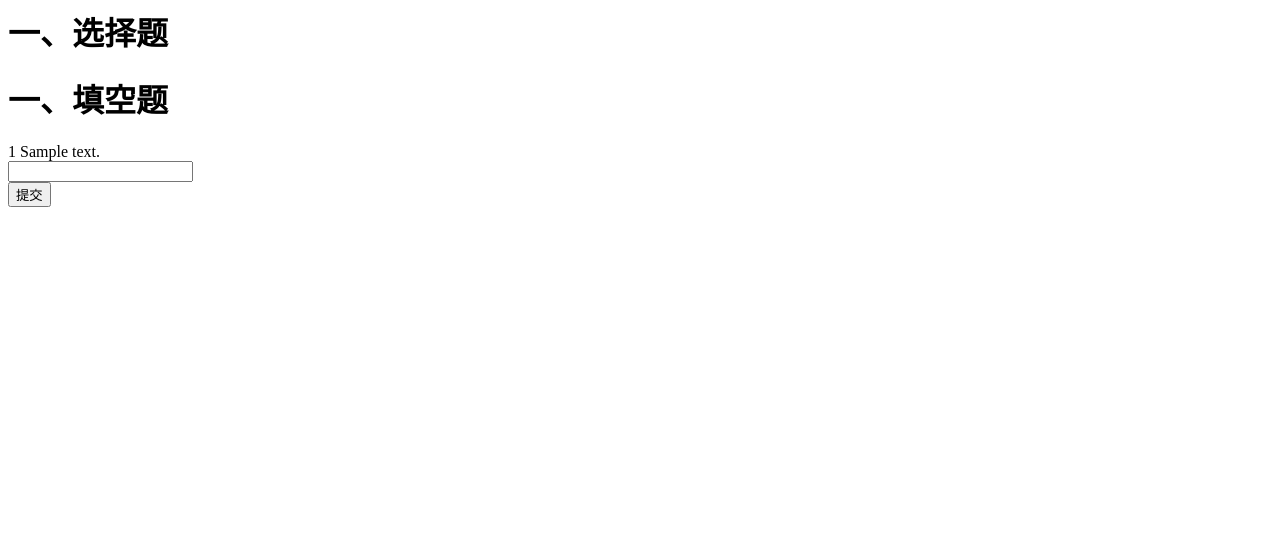
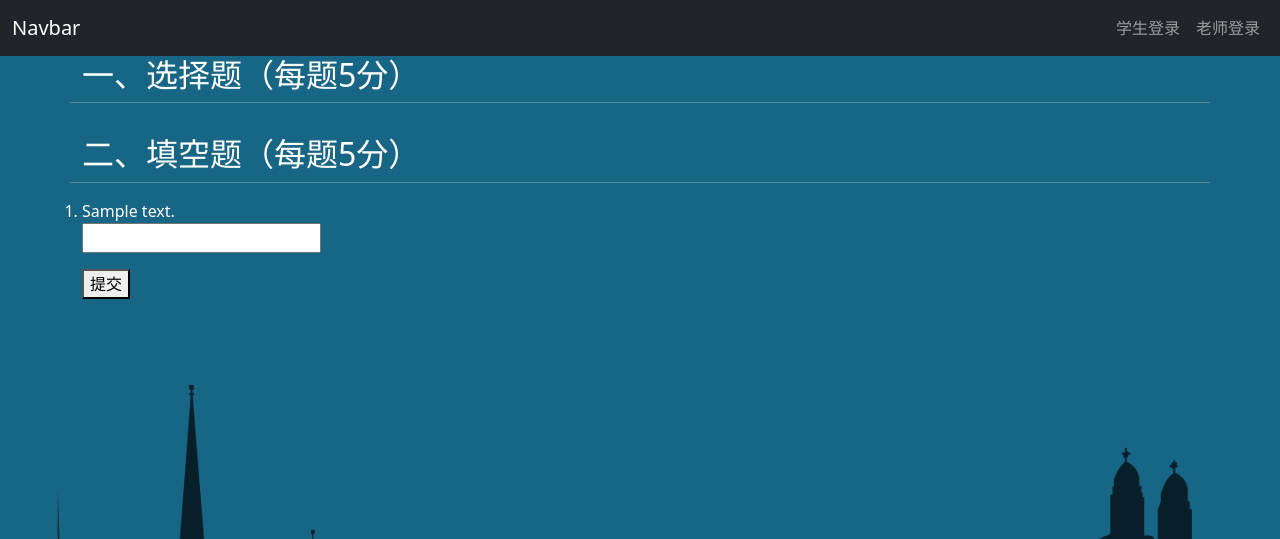
Before and after one commit to Chandler-Bang/QR_Class, a Flask app: page /student/1/listExampaper/1/1 in a window 1280 px wide. Shown: the top 539 px of the page. Run offline with Flask 2, Linux system fonts and the light colour scheme; tables that the repository leaves empty hold one stand-in row (values such as "Sample post").

Commit message:
update exampaper show pages

```diff
--- a/app/templates/student/checkExampaper.html
+++ b/app/templates/student/checkExampaper.html
@@ -1,27 +1,61 @@
+{% extends "base.html" %}
+{% block content %}
+
+<div class="container">
+
+ <div class="row">
 <form action="{{url_for('student.checkExampaper', student_id=student_id, exampaper_id=exampaper_id, class_id=class_id)}}" name="exampaper" method="post" accept-charset="utf-8">
-    <h1>一、选择题</h1>
+    <div class="row">
+        <h2>一、选择题（每题5分）</h2>
+        <hr>
+    <ol>
    {% for question_mutipleChoice, i in zip(questions_mutipleChoice, range(1, length_mutipleChoice+1)) %}
-   {{i}}
+   <li>
    {{question_mutipleChoice.questionText}}</br>
-   <input type="radio" value="{{question_mutipleChoice.mutipleChoice.choice1}}" name="{{question_mutipleChoice.mutipleChoice.id}}" id="" required/>A. {{question_mutipleChoice.mutipleChoice.choice1}}
+   </li>
+   <div>
+   <input type="radio" value="{{question_mutipleChoice.mutipleChoice.choice1}}" name="{{question_mutipleChoice.mutipleChoice.id}}" id="" required/>(A){{question_mutipleChoice.mutipleChoice.choice1}}
+   </div>
+   <div>
 
-   <input type="radio" value="{{question_mutipleChoice.mutipleChoice.choice2}}" name="{{question_mutipleChoice.mutipleChoice.id}}" id="" required/>B. {{question_mutipleChoice.mutipleChoice.choice2}}
-   <input type="radio" value="{{question_mutipleChoice.mutipleChoice.choice3}}" name="{{question_mutipleChoice.mutipleChoice.id}}" id="" required/>C. {{question_mutipleChoice.mutipleChoice.choice3}}
-   <input type="radio" value="{{question_mutipleChoice.mutipleChoice.choice4}}" name="{{question_mutipleChoice.mutipleChoice.id}}" id="" required/>D. {{question_mutipleChoice.mutipleChoice.choice4}}
+   <input type="radio" value="{{question_mutipleChoice.mutipleChoice.choice2}}" name="{{question_mutipleChoice.mutipleChoice.id}}" id="" required/>(B){{question_mutipleChoice.mutipleChoice.choice2}}
+   </div>
+   <div>
+   <input type="radio" value="{{question_mutipleChoice.mutipleChoice.choice3}}" name="{{question_mutipleChoice.mutipleChoice.id}}" id="" required/>(C){{question_mutipleChoice.mutipleChoice.choice3}}
+
+   </div>
+   <div>
+   <input type="radio" value="{{question_mutipleChoice.mutipleChoice.choice4}}" name="{{question_mutipleChoice.mutipleChoice.id}}" id="" required/>(D){{question_mutipleChoice.mutipleChoice.choice4}}
+
+   </div>
+
 
    {% endfor %}
 
-    <h1>一、填空题</h1>
+    </ol>
+    </div>
+
+<div class="row">
+    <h2>二、填空题（每题5分）</h2>
+    <hr>
+        <ol>
    {% for question_fillInTheBlank, i in zip(questions_fillInTheBlank, range(1, length_fillInTheBlank+1)) %}
-   {{i}}
+   <li>
    {{question_fillInTheBlank.questionText}}</br>
    <input type="text" name="{{question_fillInTheBlank.fillInTheBlanks.id}}" id="" required/></br>
+   </li>
 
    {% endfor %}
+        </ol>
+    </div>
    <button type="submit">提交</button>
 </form>
+ </div>
+</div>
 <script charset="utf-8">
     function formValidate(){
         if(document.form.)
     }
 </script>
+
+{% endblock %}
```
Also changed, not shown: 1 other file.
